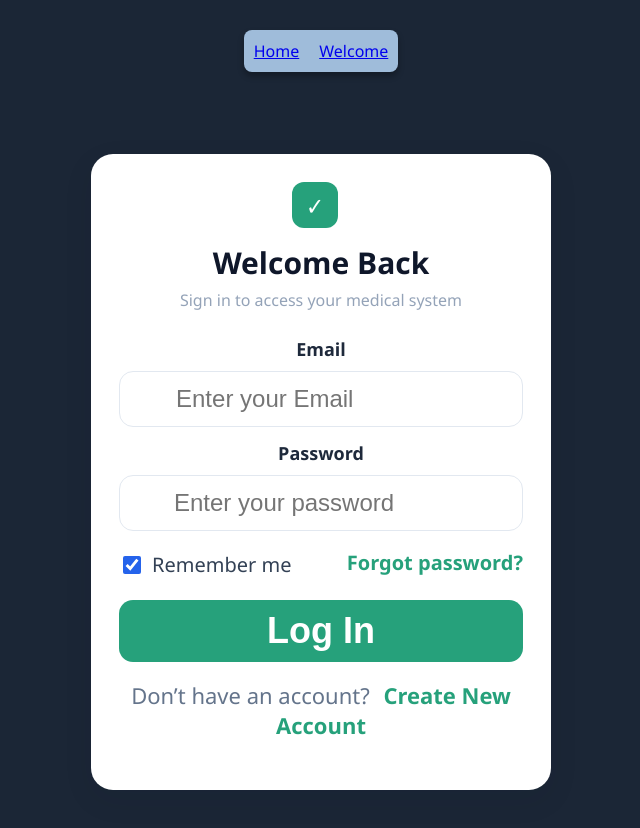
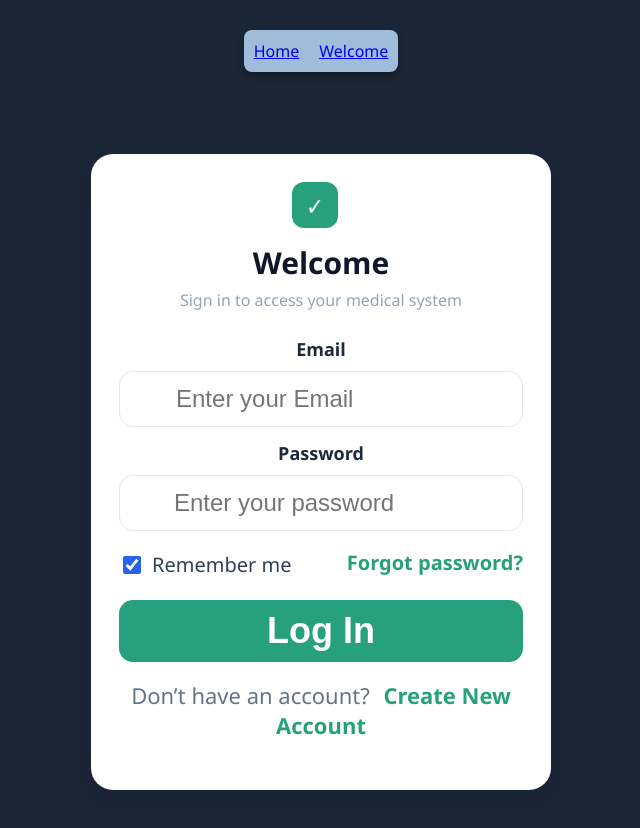
Before and after one commit to nashamri/pills, a Svelte app in the folder pills/frontend/: page / in a window 1280 px wide. Both pictures are taken after a click on the button "Logout". Shown: the top 828 px of the page, without its empty margins (319-959 px from the left). Built offline with nearby package versions, Linux system fonts and the light colour scheme.

Commit message:
تعديل واجهة الترحيب

```diff
--- a/pills/frontend/src/pages/Welcome.svelte
+++ b/pills/frontend/src/pages/Welcome.svelte
@@ -25,7 +25,7 @@
         </div>
       </div>
 
-      <h2>Welcome Back</h2>
+      <h2>Welcome </h2>
       <p class="subtitle">Sign in to access your medical system</p>
 
       <form on:submit={handleLogin}>
```
